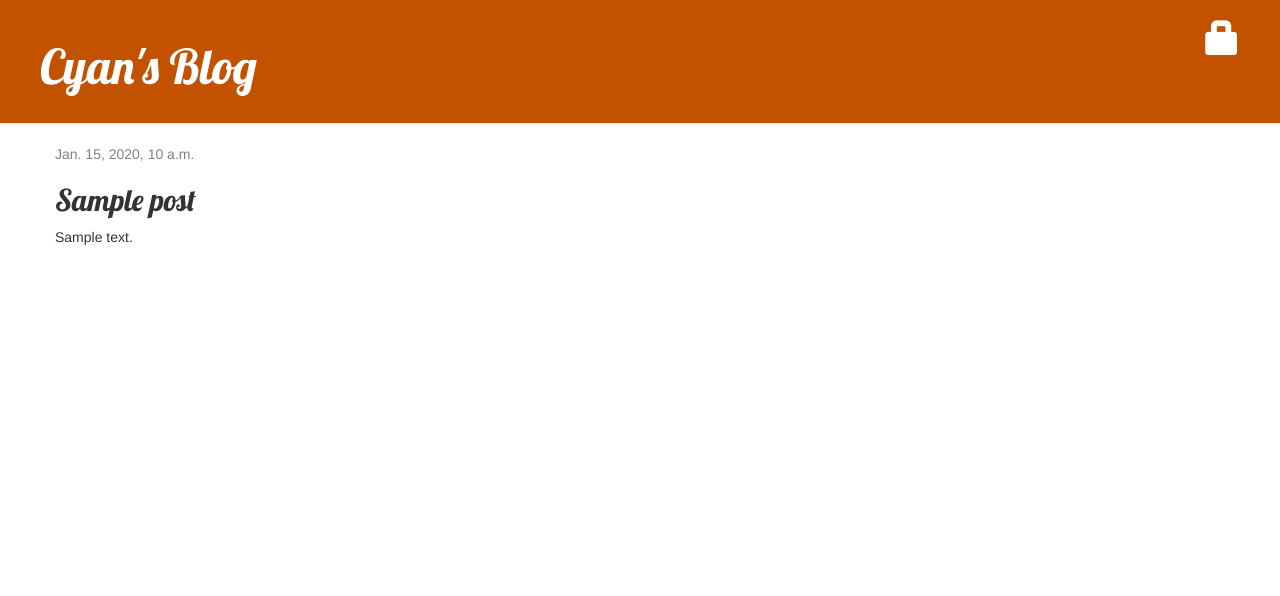
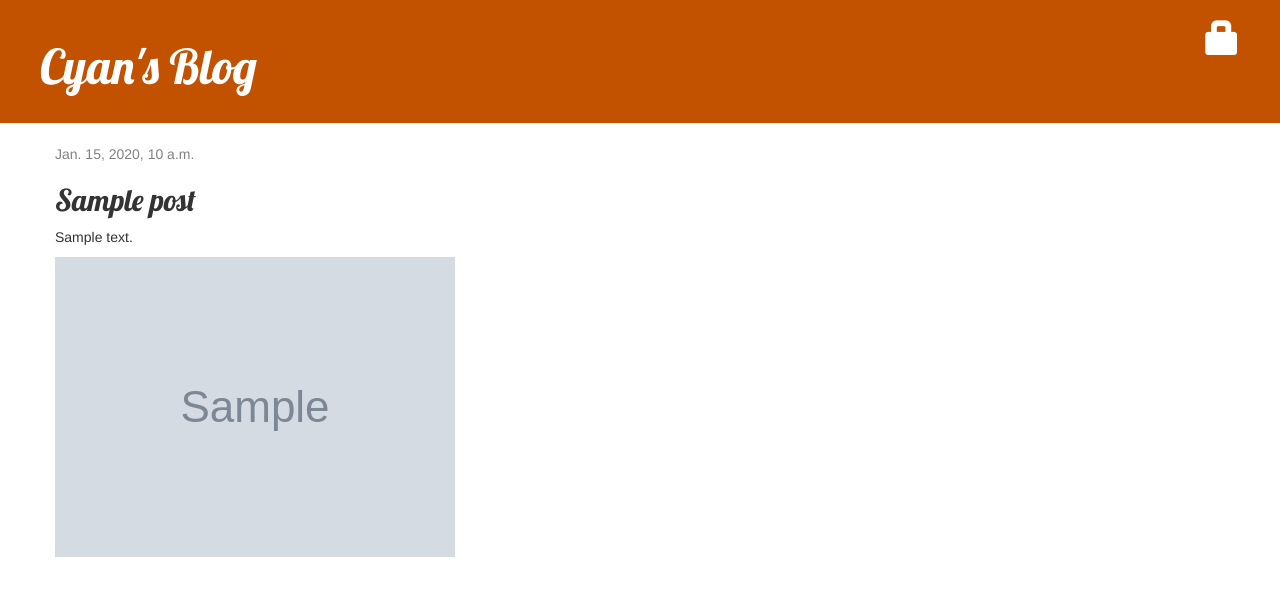
Before and after one commit to cyanc/my-first-blog, a Django app: a page that uses blog/templates/blog/post_detail.html in a window 1280 px wide. Shown: the top 596 px of the page. Run offline with Django 3.2, Linux system fonts and the light colour scheme; tables that the repository leaves empty hold one stand-in row (values such as "Sample post"); grey boxes marked "Sample" are stand-in pictures; some libraries are stand-ins or nearby versions.

Commit message:
display uploaded image in post

```diff
--- a/blog/templates/blog/post_detail.html
+++ b/blog/templates/blog/post_detail.html
@@ -10,7 +10,12 @@
         {% if user.is_authenticated %}
         	<a class="btn btn-default" href="{% url 'post_edit' slug=post.slug %}"><span class="glyphicon glyphicon-pencil"></span></a>
         {% endif %}
+
         <h2>{{ post.title }}</h2>
         <p>{{ post.text|linebreaksbr }}</p>
+
+        {% if post.image %}
+         <div class="image"><img src="{{ post.image.url}}" /></div>
+        {% endif %}
     </div>
 {% endblock %}
```
